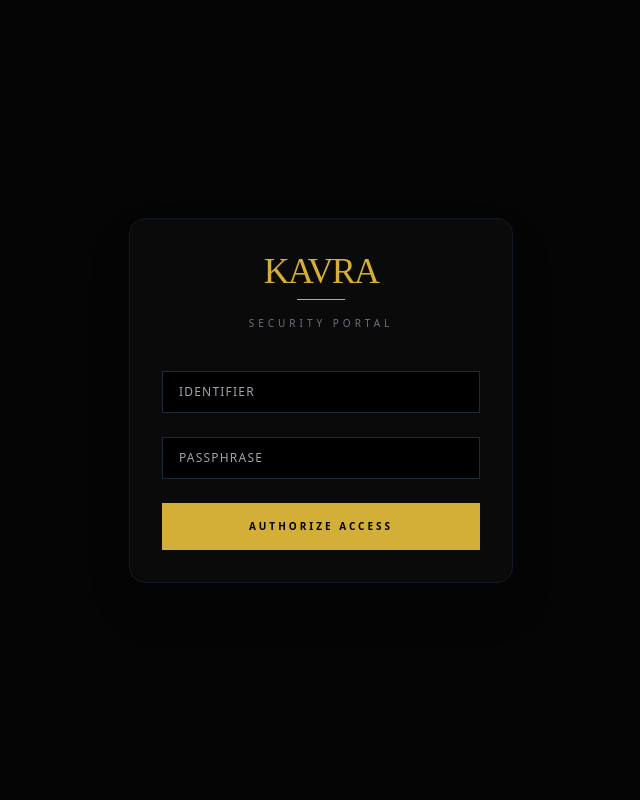
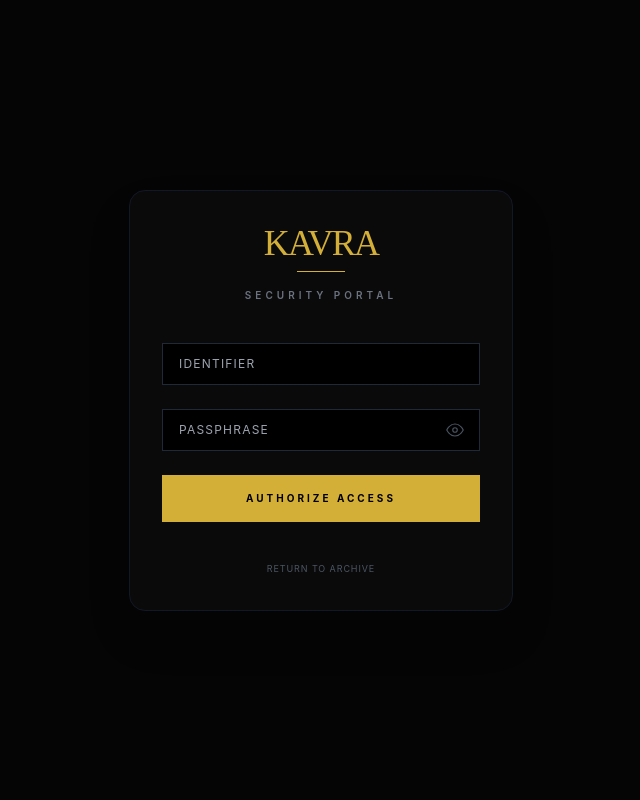
Before and after one commit to udit214/Kavra_project, a Django app: page /adminside in a window 1280 px wide. Shown: the whole page, without its empty margins (319-959 px from the left). Run offline with Django 5.2, Linux system fonts and the light colour scheme; parts of the project's set-up code (start-up, migrations or seed data) failed here and were passed over; some libraries are stand-ins or nearby versions; some web fonts are replaced.

Commit message:
added eye icon on login

```diff
--- a/main/templates/adminpanel/login.html
+++ b/main/templates/adminpanel/login.html
@@ -3,50 +3,92 @@
 <head>
     <meta charset="UTF-8">
     <meta name="viewport" content="width=device-width, initial-scale=1.0, maximum-scale=1.0, user-scalable=no">
+    <title>KAVRA | Security Portal</title>
     <script src="https://cdn.tailwindcss.com"></script>
     <style>
         @import url('https://fonts.googleapis.com/css2?family=Playfair+Display:ital,wght@0,400;1,700&display=swap');
+        :root { --gold: #d4af37; --black: #050505; }
+        body { font-family: 'Inter', sans-serif; background-color: var(--black); color: white; overflow-x: hidden; }
         .font-luxury { font-family: 'Playfair+Display', serif; }
-        .gold-glow:focus { box-shadow: 0 0 15px rgba(212, 175, 55, 0.3); border-color: #d4af37; }
+        .gold-glow:focus { box-shadow: 0 0 15px rgba(212, 175, 55, 0.2); border-color: var(--gold); }
 
-        /* Prevent body shift on mobile */
-        html, body { overflow-x: hidden; width: 100%; position: relative; }
+        /* Smooth transition for eye icon */
+        #eye-icon { transition: all 0.3s ease; }
     </style>
 </head>
-<body class="bg-[#050505] min-h-screen flex items-center justify-center font-sans text-gray-200 px-4">
+<body class="min-h-screen flex items-center justify-center px-4">
 
     <div class="w-full max-w-sm p-6 md:p-8 border border-gray-900 bg-[#0a0a0a] rounded-2xl shadow-2xl">
         <div class="text-center mb-10">
             <h1 class="font-luxury text-4xl tracking-tighter text-[#d4af37]">KAVRA</h1>
             <div class="h-[1px] w-12 bg-[#d4af37] mx-auto mt-2"></div>
-            <p class="text-[10px] uppercase tracking-[0.4em] mt-4 text-gray-500">Security Portal</p>
+            <p class="text-[10px] uppercase tracking-[0.4em] mt-4 text-gray-500 font-semibold">Security Portal</p>
         </div>
 
         <form method="POST" class="space-y-6">
             {% csrf_token %}
 
             {% if messages %}
-                {% for message in messages %}
-                    <p class="text-red-500 text-xs text-center italic">{{ message }}</p>
-                {% endfor %}
+                <div class="space-y-2">
+                    {% for message in messages %}
+                        <p class="text-red-500 text-[10px] text-center uppercase tracking-widest italic">{{ message }}</p>
+                    {% endfor %}
+                </div>
             {% endif %}
 
             <div>
                 <input type="text" name="username" placeholder="IDENTIFIER" required
+                    autocapitalize="none"
+                    autocorrect="off"
+                    spellcheck="false"
                     class="w-full bg-black border border-gray-800 py-3 px-4 text-xs tracking-widest uppercase text-white focus:outline-none gold-glow transition-all rounded-none appearance-none">
             </div>
 
-            <div>
-                <input type="password" name="password" placeholder="PASSPHRASE" required
-                    class="w-full bg-black border border-gray-800 py-3 px-4 text-xs tracking-widest uppercase text-white focus:outline-none gold-glow transition-all rounded-none appearance-none">
+            <div class="relative">
+                <input type="password" id="password" name="password" placeholder="PASSPHRASE" required
+                    autocapitalize="none"
+                    autocorrect="off"
+                    spellcheck="false"
+                    class="w-full bg-black border border-gray-800 py-3 px-4 pr-12 text-xs tracking-widest uppercase text-white focus:outline-none gold-glow transition-all rounded-none appearance-none">
+
+                <button type="button" onclick="togglePassword()" class="absolute right-4 top-1/2 -translate-y-1/2 text-gray-600 hover:text-[#d4af37] transition-colors focus:outline-none">
+                    <svg id="eye-icon" xmlns="http://www.w3.org/2000/svg" width="18" height="18" viewBox="0 0 24 24" fill="none" stroke="currentColor" stroke-width="1.5" stroke-linecap="round" stroke-linejoin="round">
+                        <path d="M1 12s4-8 11-8 11 8 11 8-4 8-11 8-11-8-11-8z"></path>
+                        <circle cx="12" cy="12" r="3"></circle>
+                    </svg>
+                </button>
             </div>
 
             <button type="submit"
-                class="w-full bg-[#d4af37] text-black py-4 text-[10px] font-bold uppercase tracking-[0.3em] hover:bg-[#b8860b] transition-colors">
+                class="w-full bg-[#d4af37] text-black py-4 text-[10px] font-bold uppercase tracking-[0.3em] hover:bg-[#b8860b] transition-colors duration-300 active:scale-[0.98]">
                 Authorize Access
             </button>
         </form>
+
+        <div class="mt-8 text-center">
+            <a href="/" class="text-[9px] text-gray-600 uppercase tracking-widest hover:text-gray-400 transition-colors">Return to Archive</a>
+        </div>
     </div>
 
+    <script>
+        function togglePassword() {
+            const passwordInput = document.getElementById('password');
+            const eyeIcon = document.getElementById('eye-icon');
+
+            if (passwordInput.type === 'password') {
+                passwordInput.type = 'text';
+                eyeIcon.innerHTML = `
+                    <path d="M17.94 17.94A10.07 10.07 0 0 1 12 20c-7 0-11-8-11-8a18.45 18.45 0 0 1 5.06-5.94M9.9 4.24A9.12 9.12 0 0 1 12 4c7 0 11 8 11 8a18.5 18.5 0 0 1-2.16 3.19m-6.72-1.07a3 3 0 1 1-4.24-4.24"></path>
+                    <line x1="1" y1="1" x2="23" y2="23"></line>
+                `;
+            } else {
+                passwordInput.type = 'password';
+                eyeIcon.innerHTML = `
+                    <path d="M1 12s4-8 11-8 11 8 11 8-4 8-11 8-11-8-11-8z"></path>
+                    <circle cx="12" cy="12" r="3"></circle>
+                `;
+            }
+        }
+    </script>
 </body>
 </html>
```
